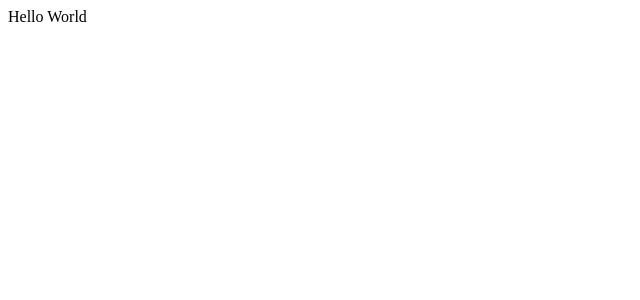
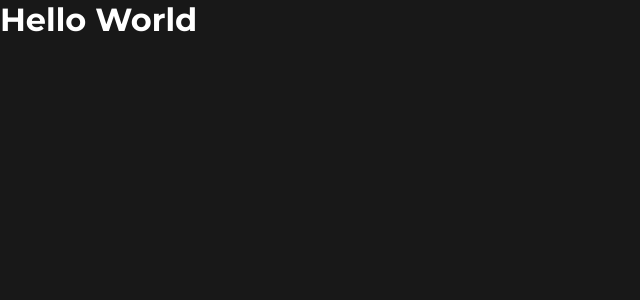
Before and after one commit to ZeRodolfo/spotify-react, a React (Create React App) app: page / in a window 1280 px wide. Shown: the top 300 px of the page, without its empty margins (0-640 px from the left). Built offline with nearby package versions, Linux system fonts and the light colour scheme.

Commit message:
Criado o style global da aplicação

```diff
--- a/package.json
+++ b/package.json
@@ -5,7 +5,8 @@
   "dependencies": {
     "react": "^16.8.6",
     "react-dom": "^16.8.6",
-    "react-scripts": "3.0.1"
+    "react-scripts": "3.0.1",
+    "styled-components": "^4.3.2"
   },
   "scripts": {
     "start": "react-scripts start",
--- a/public/index.html
+++ b/public/index.html
@@ -5,21 +5,13 @@
     <link rel="shortcut icon" href="%PUBLIC_URL%/favicon.ico" />
     <meta name="viewport" content="width=device-width, initial-scale=1" />
     <meta name="theme-color" content="#000000" />
-    <!--
-      manifest.json provides metadata used when your web app is installed on a
-      user's mobile device or desktop. See https://developers.google.com/web/fundamentals/web-app-manifest/
-    -->
-    <link rel="manifest" href="%PUBLIC_URL%/manifest.json" />
-    <!--
-      Notice the use of %PUBLIC_URL% in the tags above.
-      It will be replaced with the URL of the `public` folder during the build.
-      Only files inside the `public` folder can be referenced from the HTML.
 
-      Unlike "/favicon.ico" or "favicon.ico", "%PUBLIC_URL%/favicon.ico" will
-      work correctly both with client-side routing and a non-root public URL.
-      Learn how to configure a non-root public URL by running `npm run build`.
-    -->
     <title>Spotify ReactJs</title>
+
+    <link
+      href="https://fonts.googleapis.com/css?family=Montserrat:300,400,700&display=swap"
+      rel="stylesheet"
+    />
   </head>
   <body>
     <noscript>You need to enable JavaScript to run this app.</noscript>
--- a/src/App.js
+++ b/src/App.js
@@ -1,7 +1,12 @@
 import React from "react";
 
-function App() {
-  return <div className="App">Hello World</div>;
-}
+import GlobalStyle from "./styles/global";
+
+const App = () => (
+  <div>
+    <GlobalStyle />
+    <h1>Hello World</h1>
+  </div>
+);
 
 export default App;
--- /dev/null
+++ b/src/styles/global.js
@@ -0,0 +1,24 @@
+import { createGlobalStyle } from "styled-components";
+
+const GlobalStyle = createGlobalStyle`
+  * {
+    margin: 0;
+    padding: 0;
+    box-sizing: border-box;
+    outline: 0;
+  }
+
+  html, body, #root {
+    height: 100%;
+  }
+
+  body {
+    text-rendering: optimizeLegibility !important;
+    -webkit-font-smoothing: antialiased !important;
+    background: #181818;
+    font-family: 'Montserrat', sans-serif;
+    color: #fff;
+  }
+`;
+
+export default GlobalStyle;
```
Also changed, not shown: public/manifest.json (deleted), 2 other files (tests, documents, lock files or other folders).
